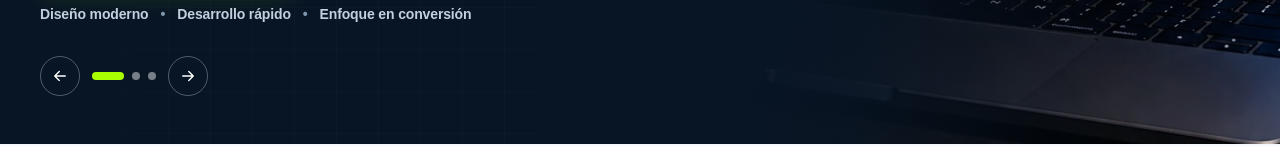
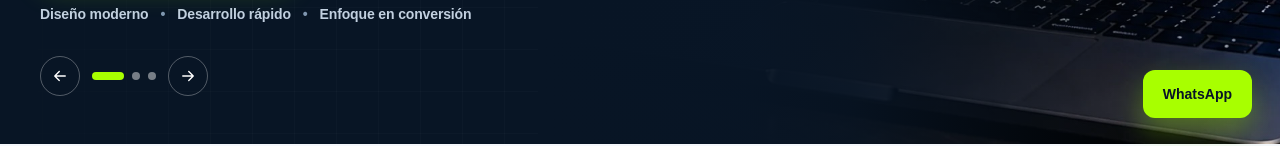
Before and after one commit to thnalvarez/jt-labs, a Next.js app: page / in a window 1280 px wide. Shown: the part 654-800 px from the top of the page. Built offline with nearby package versions, Linux system fonts and the light colour scheme; no server answers.

Commit message:
feat(conversion): add persistent contact access

```diff
--- a/src/app/page.tsx
+++ b/src/app/page.tsx
@@ -1,6 +1,7 @@
 import { ToastProvider } from "@/components/common/ToastProvider";
 import { Footer } from "@/components/layout/Footer";
 import { Navbar } from "@/components/layout/Navbar";
+import { WhatsAppButton } from "@/components/common/WhatsAppButton";
 import { Faq } from "@/components/sections/Faq";
 import { Hero } from "@/components/sections/Hero";
 import {
@@ -37,6 +38,9 @@ export default function Home() {
         <FinalCta />
       </main>
       <Footer />
+      <WhatsAppButton className="fixed bottom-5 right-5 z-50 shadow-[0_12px_28px_rgba(146,230,0,.38)] sm:bottom-7 sm:right-7">
+        WhatsApp
+      </WhatsAppButton>
     </ToastProvider>
   );
 }
--- a/src/components/sections/Contact/ContactSection.tsx
+++ b/src/components/sections/Contact/ContactSection.tsx
@@ -15,6 +15,7 @@ export function Contact() {
             title="Cuéntanos sobre tu proyecto"
             description="Completa la información inicial y te contactaremos para entender tu negocio, objetivos y necesidades."
           />
+          <p className="mt-4 text-sm font-semibold text-[#526176]">Atendemos proyectos en España y América Latina, incluido Brasil.</p>
         </Reveal>
         <Reveal
           delay={80}
```
